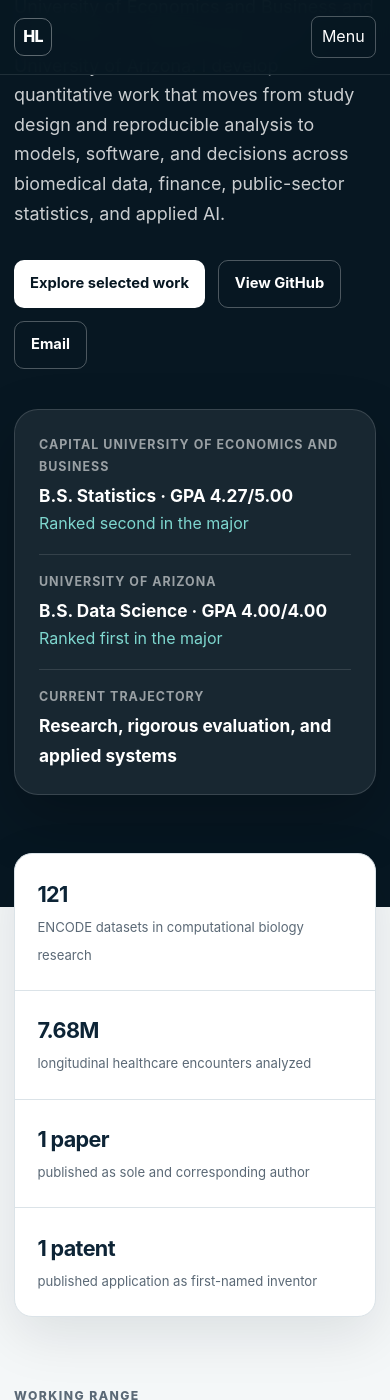
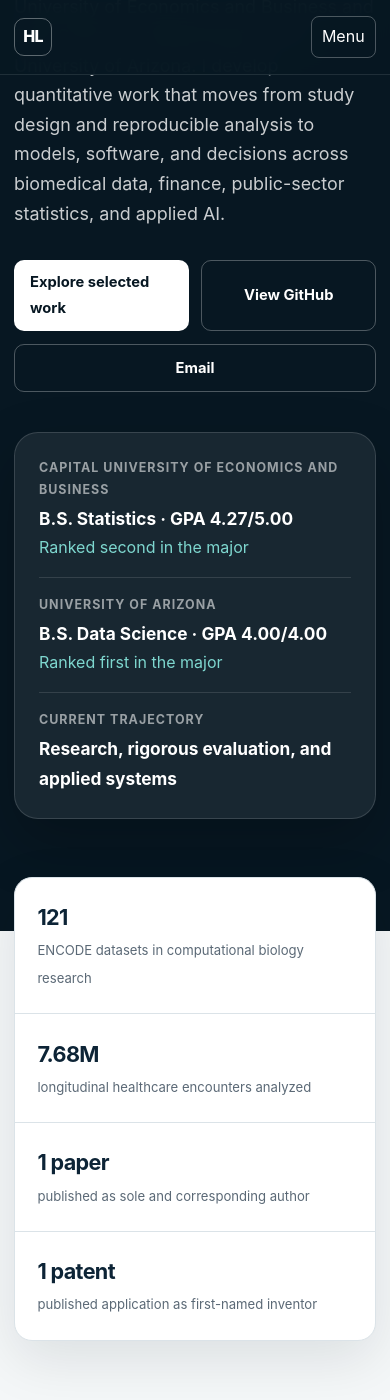
Before and after one commit to haonan-li-source/lihaonan.github.io, a Jekyll site: the page built from index.md, in a window 390 px wide and 1400 px high, scrolled down 308 px. Built offline with Jekyll 4.4.1, drawn with Linux system fonts in a browser that asks for light colours.

Commit message:
Harden mobile portfolio layout

```diff
--- a/assets/css/style.scss
+++ b/assets/css/style.scss
@@ -31,6 +31,7 @@ body {
   font-size: 17px;
   line-height: 1.72;
   -webkit-font-smoothing: antialiased;
+  overflow-x: hidden;
 }
 a { color: var(--teal-700); text-underline-offset: .18em; }
 a:hover { color: var(--navy-900); }
@@ -73,6 +74,7 @@ th { background: #eaf1f3; }
 .hero::before { content: ""; position: absolute; inset: -35% -12% auto auto; width: 720px; height: 720px; background: radial-gradient(circle, rgba(20,125,118,.34), transparent 64%); }
 .hero::after { content: ""; position: absolute; inset: 0; opacity: .16; background-image: linear-gradient(rgba(255,255,255,.08) 1px, transparent 1px), linear-gradient(90deg, rgba(255,255,255,.08) 1px, transparent 1px); background-size: 52px 52px; mask-image: linear-gradient(to right, transparent, black 58%, black); }
 .hero-shell { position: relative; z-index: 1; width: var(--page); min-height: 690px; margin: 0 auto; padding: 7rem 0 6rem; display: grid; grid-template-columns: 1.28fr .72fr; gap: 5rem; align-items: center; }
+.hero-shell > *, .section-heading > *, .portfolio-grid > *, .experience-card > *, .recognition-grid > * { min-width: 0; }
 .hero h1 { color: #fff; }
 .hero .section-kicker { color: #7ed7cf; }
 .hero-lead { max-width: 760px; color: rgba(255,255,255,.79); font-size: clamp(1.12rem, 2.3vw, 1.38rem); line-height: 1.65; }
@@ -83,6 +85,7 @@ th { background: #eaf1f3; }
 .button-secondary { color: #fff; border: 1px solid rgba(255,255,255,.28); }
 .button-secondary:hover { color: #fff; border-color: rgba(255,255,255,.6); }
 .credential-panel { padding: 1.5rem; background: rgba(255,255,255,.07); border: 1px solid rgba(255,255,255,.14); border-radius: var(--radius-lg); box-shadow: 0 24px 60px rgba(0,0,0,.22); }
+.credential-panel, .credential-item, .hero-lead, .portfolio-card, .contact-panel { overflow-wrap: anywhere; }
 .credential-item { padding: 1rem 0; border-bottom: 1px solid rgba(255,255,255,.12); }
 .credential-item:first-child { padding-top: 0; }
 .credential-item:last-child { padding-bottom: 0; border-bottom: 0; }
@@ -177,8 +180,9 @@ th { background: #eaf1f3; }
 }
 
 @media (max-width: 720px) {
-  :root { --page: min(100% - 28px, 1180px); }
+  :root { --page: calc(100% - 28px); }
   body { font-size: 16px; }
+  .nav-shell { width: calc(100% - 28px); }
   .nav-toggle { display: block; }
   .site-nav { position: absolute; top: 74px; right: 14px; left: 14px; display: none; padding: 1rem; flex-direction: column; align-items: stretch; gap: .2rem; background: var(--navy-900); border: 1px solid rgba(255,255,255,.14); border-radius: 12px; box-shadow: var(--shadow); }
   .site-nav.is-open { display: flex; }
@@ -186,6 +190,9 @@ th { background: #eaf1f3; }
   .language-link { border-radius: 8px; }
   .brand-name { display: none; }
   .hero-shell { padding-top: 4.5rem; }
+  .hero-actions { width: 100%; }
+  .hero-actions .button { flex: 1 1 145px; }
+  .credential-panel { width: 100%; max-width: 100%; }
   .hero::after { display: none; }
   .evidence-band, .portfolio-grid, .capability-grid { grid-template-columns: 1fr; }
   .evidence-item { border-right: 0; border-bottom: 1px solid var(--line); }
```
